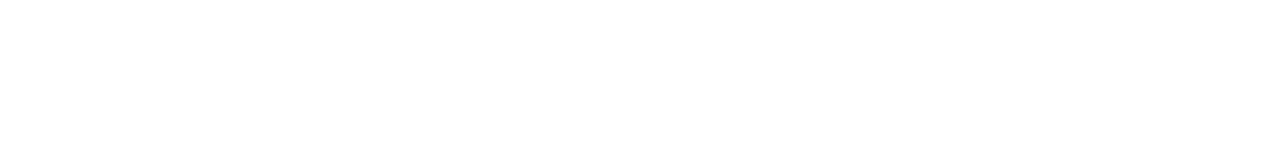
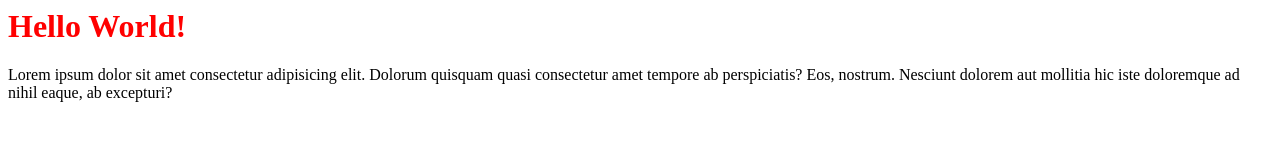
Before and after one commit to ArijitBhardwaj/understanding_git, a plain HTML site: page index.html in a window 1280 px wide. Drawn offline with Linux system fonts and the light colour scheme.

Commit message:
Made some changes to index.html Added a new file styles.css

```diff
--- a/index.html
+++ b/index.html
@@ -3,8 +3,15 @@
     <meta charset="UTF-8">
     <meta name="viewport" content="width=device-width, initial-scale=1.0">
     <title>Document</title>
+    <link rel="stylesheet" href="style.css">
 </head>
 <body>
+    <h1> Hello World! </h1>
+    <section>
+        <p>
+        Lorem ipsum dolor sit amet consectetur adipisicing elit. Dolorum quisquam quasi consectetur amet tempore ab perspiciatis? Eos, nostrum. Nesciunt dolorem aut mollitia hic iste doloremque ad nihil eaque, ab excepturi?
+    </p>
+    </section>
 
 </body>
 </html>
--- /dev/null
+++ b/style.css
@@ -0,0 +1,3 @@
+h1 {
+    color :red;
+}
```
